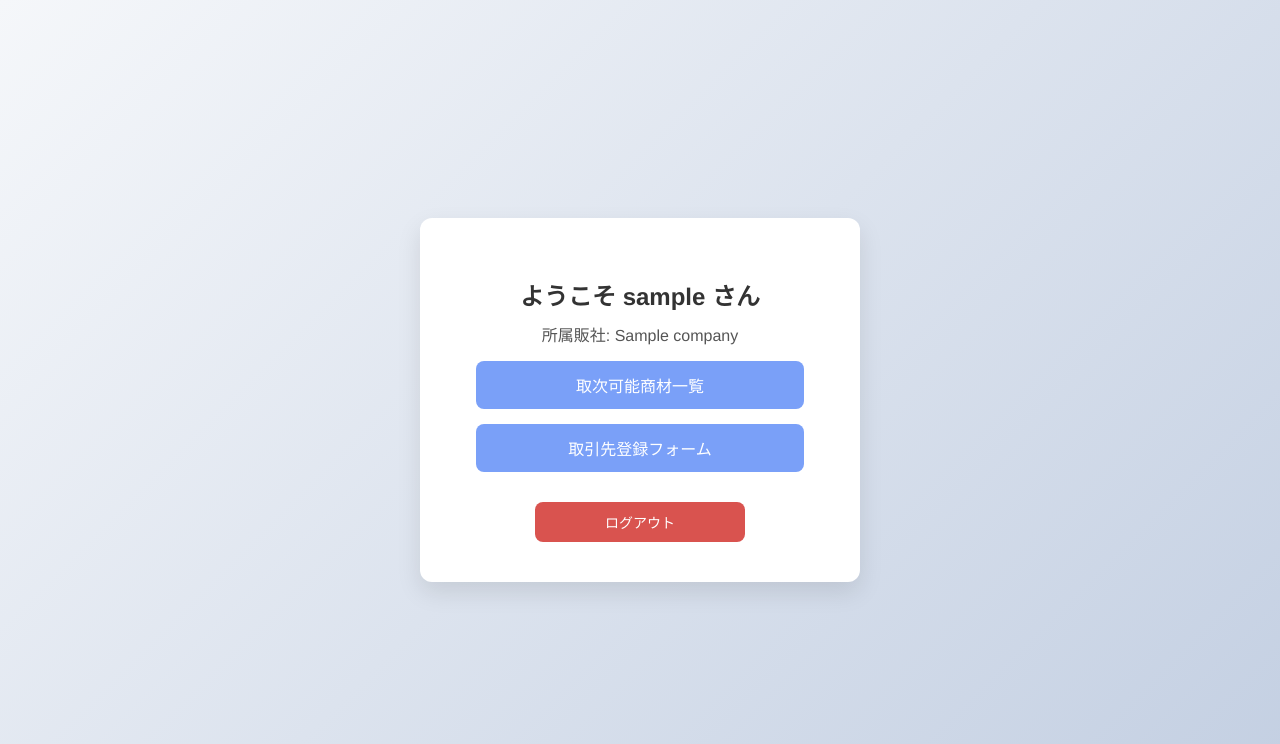
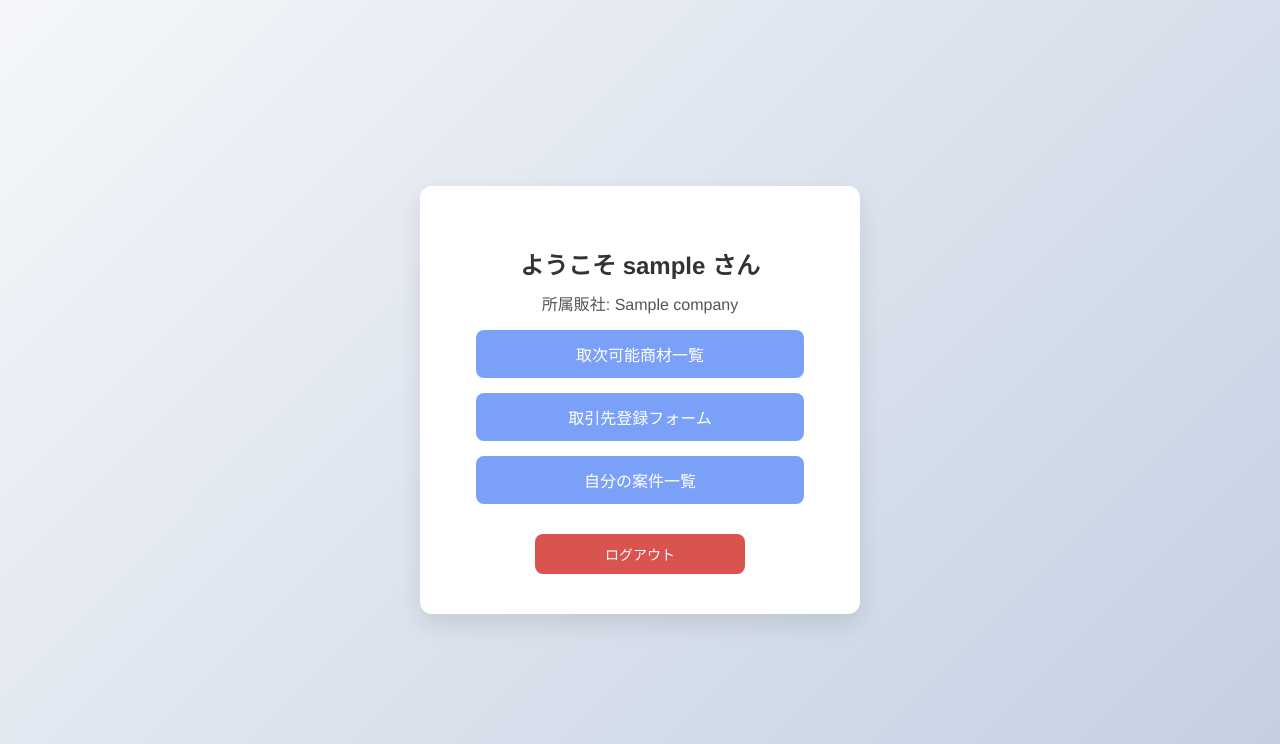
Before and after one commit to sfokinaka/grcmsf, a Flask app: template templates/menu.html in a window 1280 px wide. Shown: the top 744 px of the page. Run offline with Flask 3, Linux system fonts and the light colour scheme; the template is opened without the code that fills it: most values are stand-ins (such as "Sample title", 1, 10 or a date in 2020).

Commit message:
Update menu.html

```diff
--- a/templates/menu.html
+++ b/templates/menu.html
@@ -77,6 +77,7 @@
 
     <a href="{{ url_for('products') }}" class="menu-button">取次可能商材一覧</a>
     <a href="{{ url_for('new_account') }}" class="menu-button">取引先登録フォーム</a>
+    <a href="{{ url_for('my_accounts') }}" class="menu-button">自分の案件一覧</a>
     <a href="{{ url_for('logout') }}" class="logout-button">ログアウト</a>
   </div>
 </body>
```
